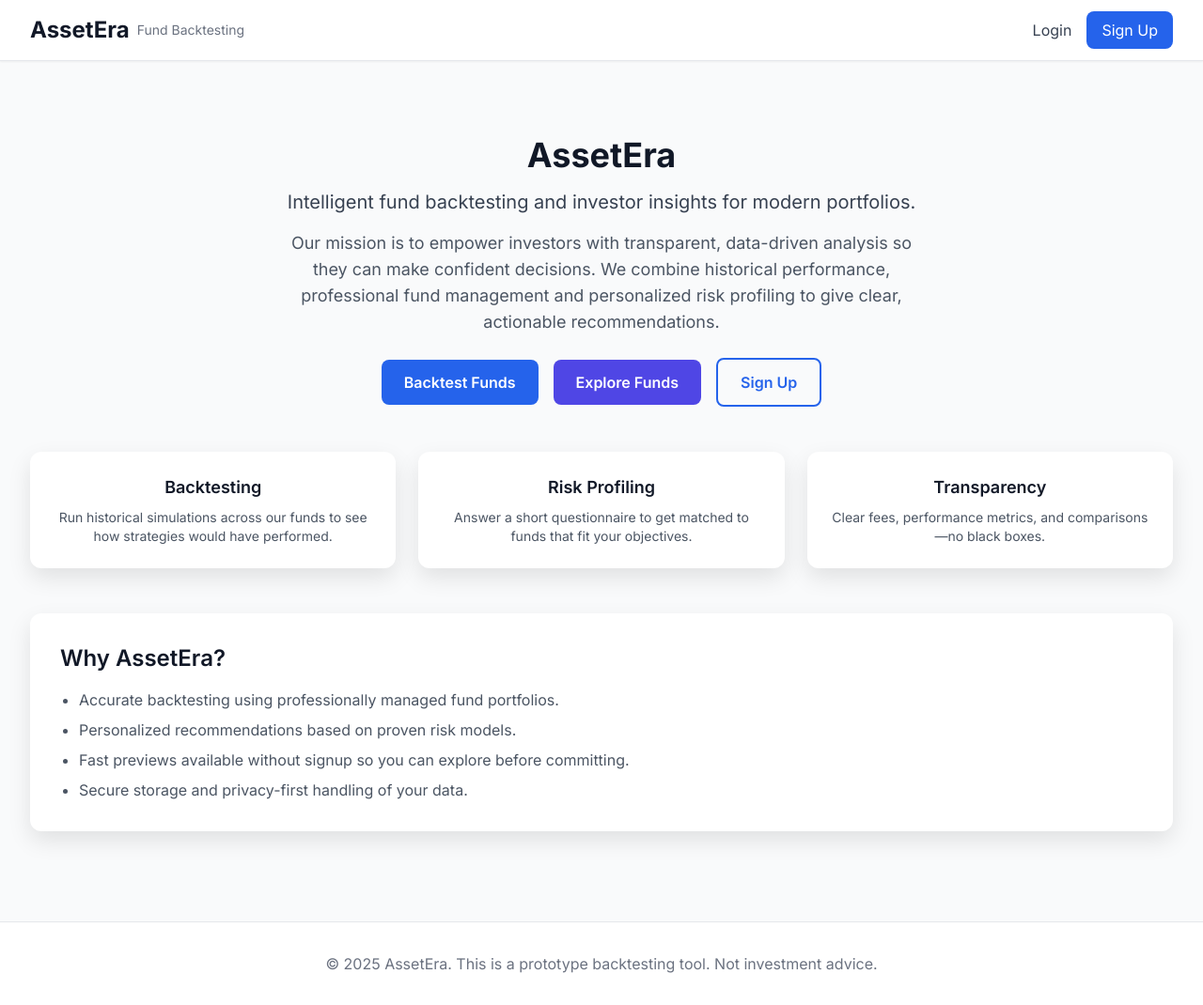
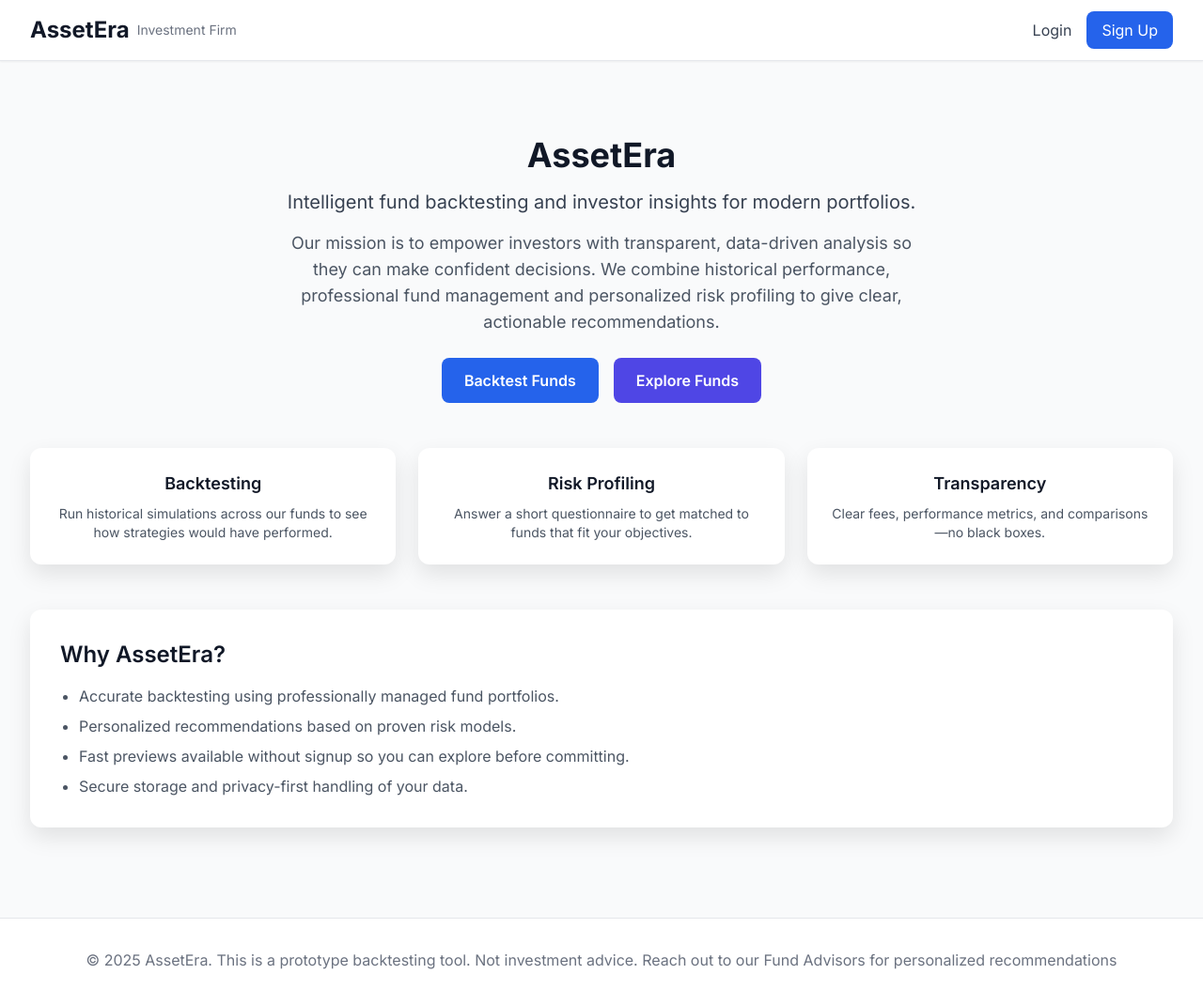
Before and after one commit to Tulipraaj/assetera, a Flask app: page / in a window 1280 px wide. Shown: the whole page at 94% size. After the commit the page ends 1032 px from the top, so only its background shows below. Run offline with Flask 3, Linux system fonts and the light colour scheme; some libraries are stand-ins or nearby versions.

Commit message:
chore: modified header and footer

```diff
--- a/assetera-flask/templates/base.html
+++ b/assetera-flask/templates/base.html
@@ -34,7 +34,7 @@
             >
               AssetEra
             </a>
-            <span class="ml-2 text-sm text-gray-500">Fund Backtesting</span>
+            <span class="ml-2 text-sm text-gray-500">Investment Firm</span>
           </div>
 
           <div class="flex items-center space-x-4">
@@ -98,7 +98,8 @@
         <div class="text-center text-gray-500">
           <p>
             &copy; 2025 AssetEra. This is a prototype backtesting tool. Not
-            investment advice.
+            investment advice. Reach out to our Fund Advisors for personalized
+            recommendations
           </p>
         </div>
       </div>
--- a/assetera-flask/templates/landing.html
+++ b/assetera-flask/templates/landing.html
@@ -38,12 +38,12 @@
       Explore Funds
     </a>
 
-    <a
+    <!-- <a
       href="{{ url_for('signup') }}"
       class="border-2 border-blue-600 text-blue-600 px-6 py-3 rounded-lg font-semibold hover:bg-blue-50"
     >
       Sign Up
-    </a>
+    </a> -->
   </div>
 </div>
 
```
